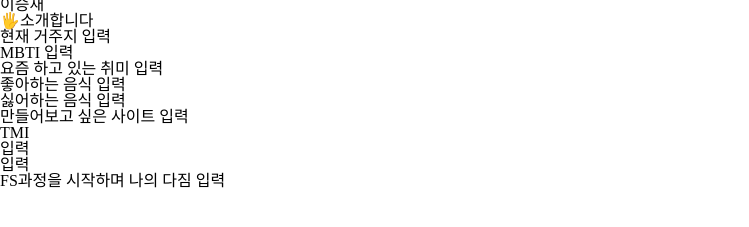
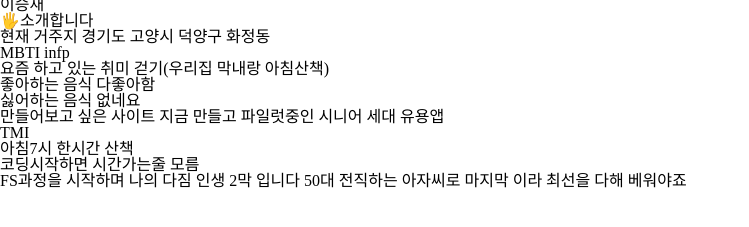
Before and after one commit to 3unbum/team-2, a plain HTML site: page sub-seungjae.html in a window 1280 px wide. Shown: the part 19-246 px from the top of the page, without its empty margins (0-749 px from the left). Drawn offline with Linux system fonts and the light colour scheme.

Commit message:
Update sub-seungjae.html

```diff
--- a/sub-seungjae.html
+++ b/sub-seungjae.html
@@ -19,38 +19,38 @@
 
       <div class="info">
         <span class="info-label"> 현재 거주지 </span>
-        <span class="info-value"> 입력 </span>
+        <span class="info-value"> 경기도 고양시 덕양구 화정동 </span>
       </div>
       <div class="info">
         <span class="info-label"> MBTI </span>
-        <span class="info-value"> 입력 </span>
+        <span class="info-value"> infp </span>
       </div>
       <div class="info">
         <span class="info-label"> 요즘 하고 있는 취미 </span>
-        <span class="info-value"> 입력 </span>
+        <span class="info-value"> 걷기(우리집 막내랑 아침산책) </span>
       </div>
       <div class="info">
         <span class="info-label"> 좋아하는 음식 </span>
-        <span class="info-value"> 입력 </span>
+        <span class="info-value"> 다좋아함 </span>
       </div>
       <div class="info">
         <span class="info-label"> 싫어하는 음식 </span>
-        <span class="info-value"> 입력 </span>
+        <span class="info-value"> 없네요 </span>
       </div>
       <div class="info">
         <span class="info-label"> 만들어보고 싶은 사이트 </span>
-        <span class="info-value"> 입력 </span>
+        <span class="info-value"> 지금 만들고 파일럿중인 시니어 세대 유용앱 </span>
       </div>
       <div class="info">
         <span class="info-label"> TMI </span>
         <ul class="info-value">
-          <li>입력</li>
-          <li>입력</li>
+          <li>아침7시 한시간 산책</li>
+          <li>코딩시작하면 시간가는줄 모름</li>
         </ul>
       </div>
       <div class="info">
         <span class="info-label"> FS과정을 시작하며 나의 다짐 </span>
-        <span class="info-value"> 입력 </span>
+        <span class="info-value"> 인생 2막 입니다 50대 전직하는 아자씨로 마지막 이라 최선을 다해 베워야죠 </span>
       </div>
     </div>
   </body>
```
